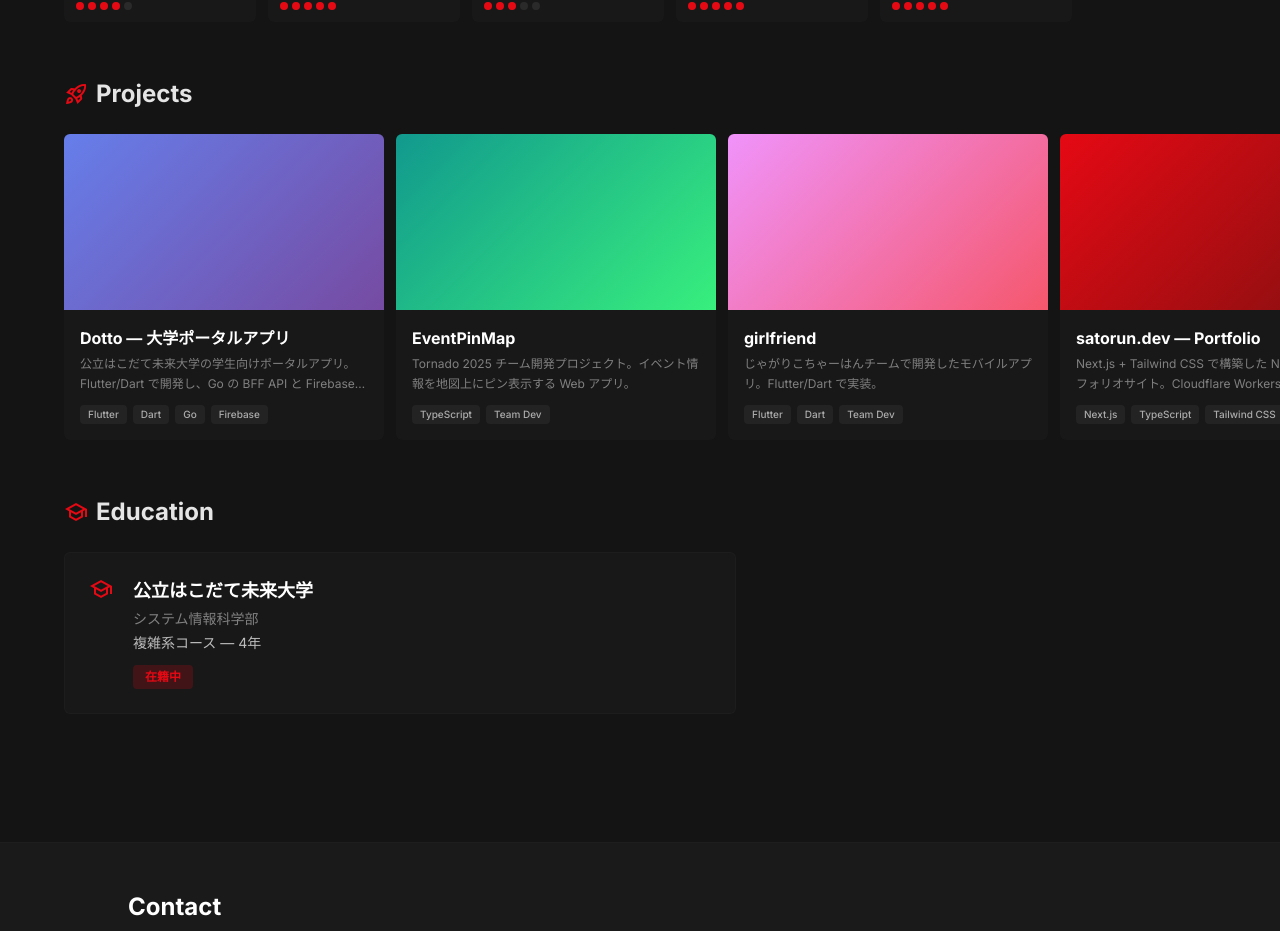
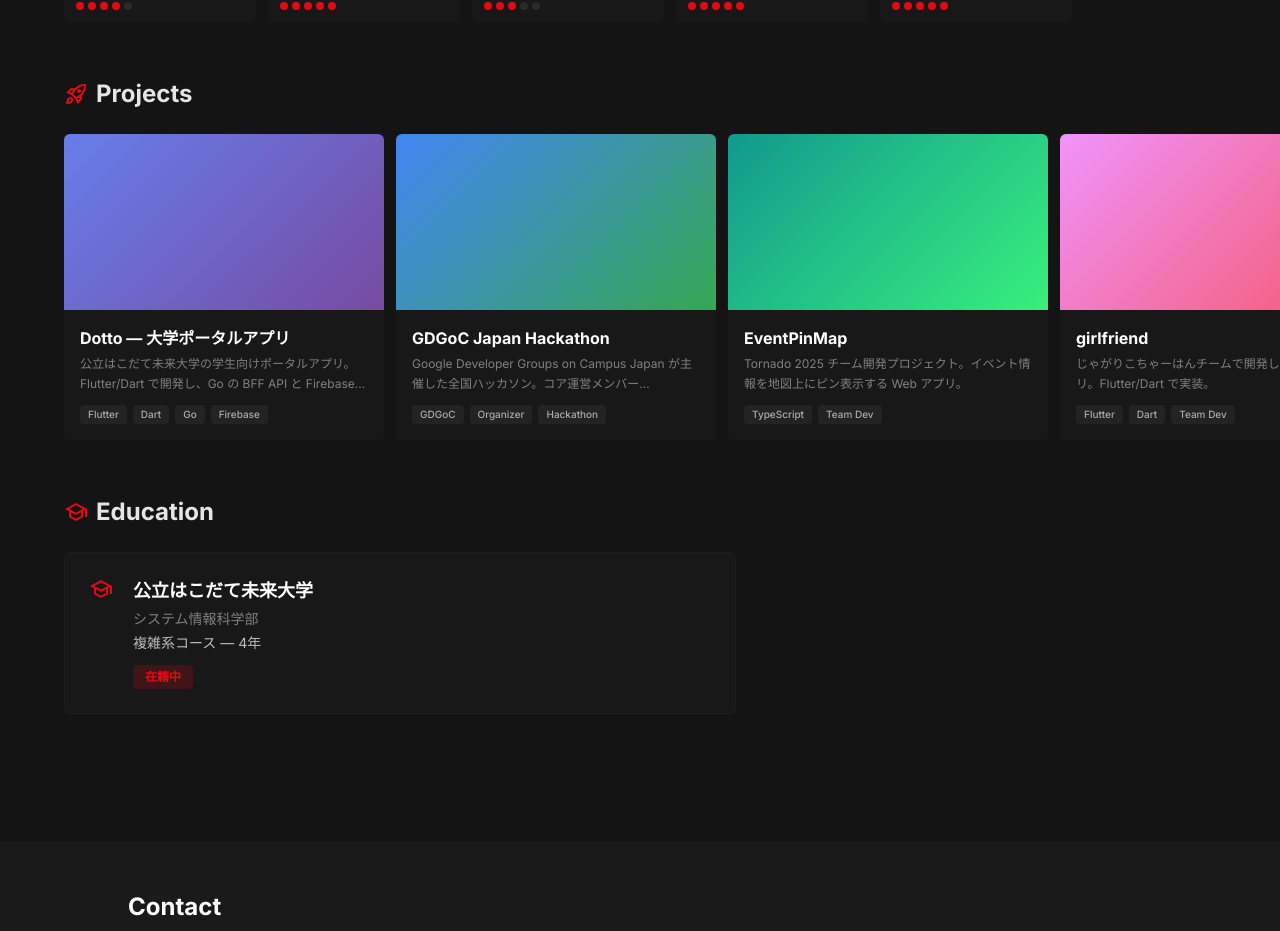
Before and after one commit to satorutkhs/satorun.dev, a Next.js app: page / in a window 1280 px wide. Shown: the part 1558-2489 px from the top of the page. Built offline with nearby package versions, Linux system fonts and the light colour scheme.

Commit message:
feat: fun-prism-group-report-texの追加とGDGoC-Japan-Hackathonを運営として再掲載

```diff
--- a/app/page.tsx
+++ b/app/page.tsx
@@ -48,6 +48,14 @@ const projects = [
     link: "https://github.com/fun-dotto",
   },
   {
+    title: "GDGoC Japan Hackathon",
+    description:
+      "Google Developer Groups on Campus Japan が主催した全国ハッカソン。コア運営メンバー（Organizer）として全体の企画・進行および技術的サポートを担当。",
+    tags: ["GDGoC", "Organizer", "Hackathon"],
+    imageGradient: "linear-gradient(135deg, #4285F4 0%, #34A853 100%)",
+    link: "https://github.com/GDGoC-Japan-Hackathon",
+  },
+  {
     title: "EventPinMap",
     description:
       "Tornado 2025 チーム開発プロジェクト。イベント情報を地図上にピン表示する Web アプリ。",
@@ -78,6 +86,14 @@ const projects = [
     tags: ["TypeScript", "React", "Vercel"],
     imageGradient: "linear-gradient(135deg, #4facfe 0%, #00f2fe 100%)",
     link: "https://github.com/satorutkhs/wowbase-contest-suumo2",
+  },
+  {
+    title: "fun-prism-group-report-tex",
+    description:
+      "公立はこだて未来大学のプロジェクト学習におけるグループ報告書をLaTeX (Prism) で作成・管理するための手順書およびテンプレート。",
+    tags: ["LaTeX", "Prism", "Document"],
+    imageGradient: "linear-gradient(135deg, #ff9966 0%, #ff5e62 100%)",
+    link: "https://github.com/satorutkhs/fun-prism-group-report-tex",
   },
   {
     title: "JS Gallery Workshop",
```
